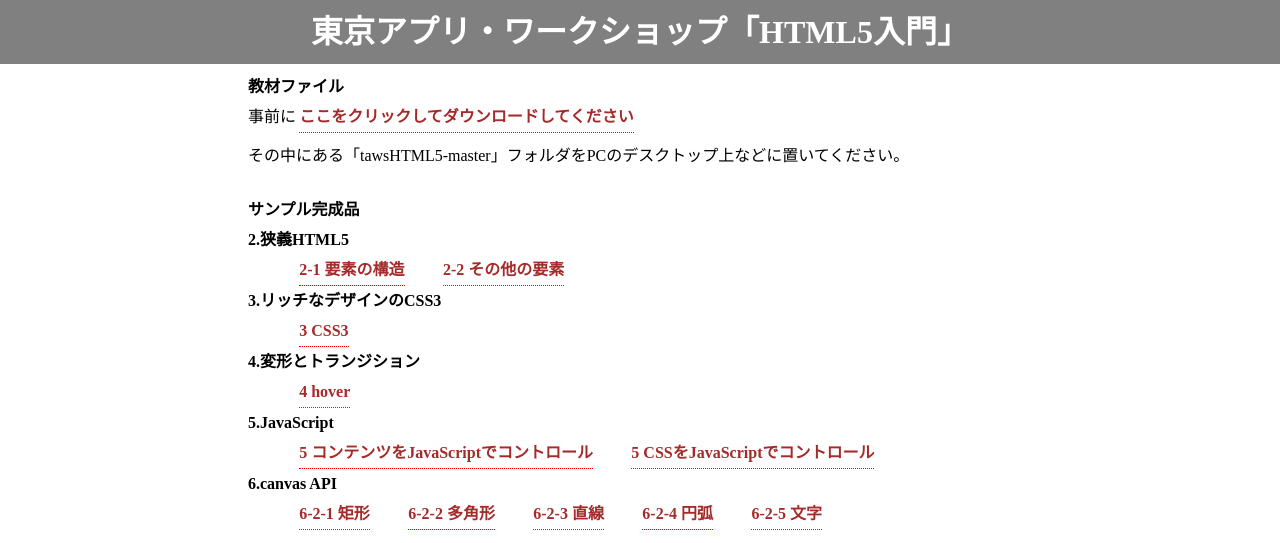
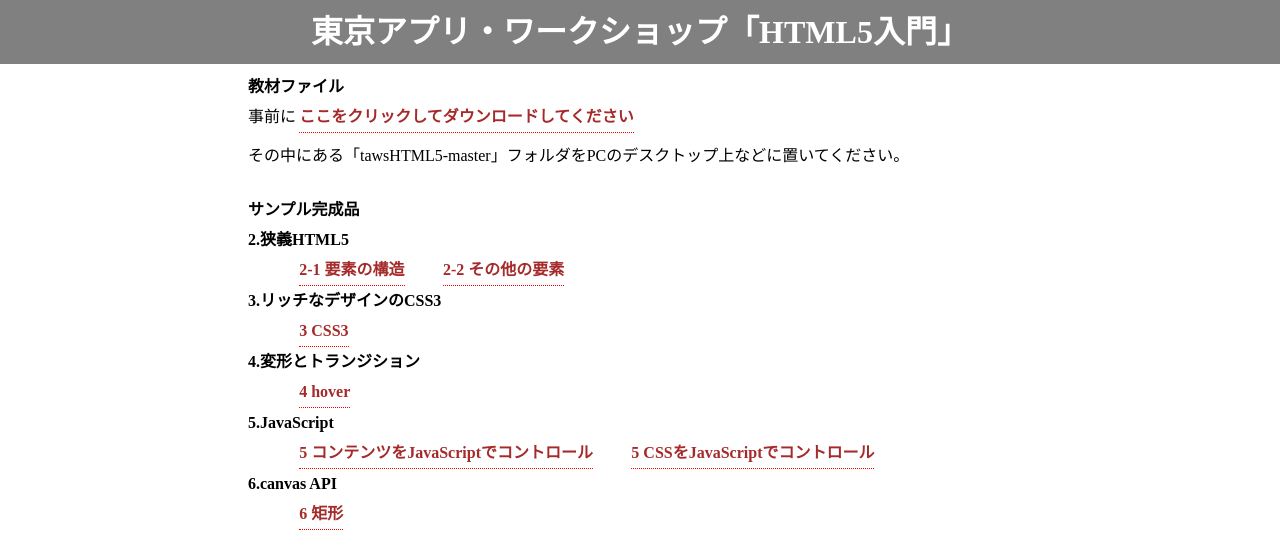
Before and after one commit to nakashimmer/taws-HTML5, a plain HTML site: page index.html in a window 1280 px wide. Shown: the top 543 px of the page. Drawn offline with Linux system fonts and the light colour scheme.

Commit message:
canvas修正

```diff
--- a/index.html
+++ b/index.html
@@ -69,11 +69,7 @@
 					</ul>
 					<h4>6.canvas API</h4>
 					<ul class="flex">
-						<li><a target="_blank" href="finish/6-2-1.html">6-2-1 矩形</a></li>
-						<li><a target="_blank" href="finish/6-2-2.html">6-2-2 多角形</a></li>
-						<li><a target="_blank" href="finish/6-2-3.html">6-2-3 直線</a></li>
-						<li><a target="_blank" href="finish/6-2-4.html">6-2-4 円弧</a></li>
-						<li><a target="_blank" href="finish/6-2-5.html">6-2-5 文字</a></li>
+						<li><a target="_blank" href="finish/6.html">6 矩形</a></li>
 					</ul>
 				</section>
 			</section>
```
